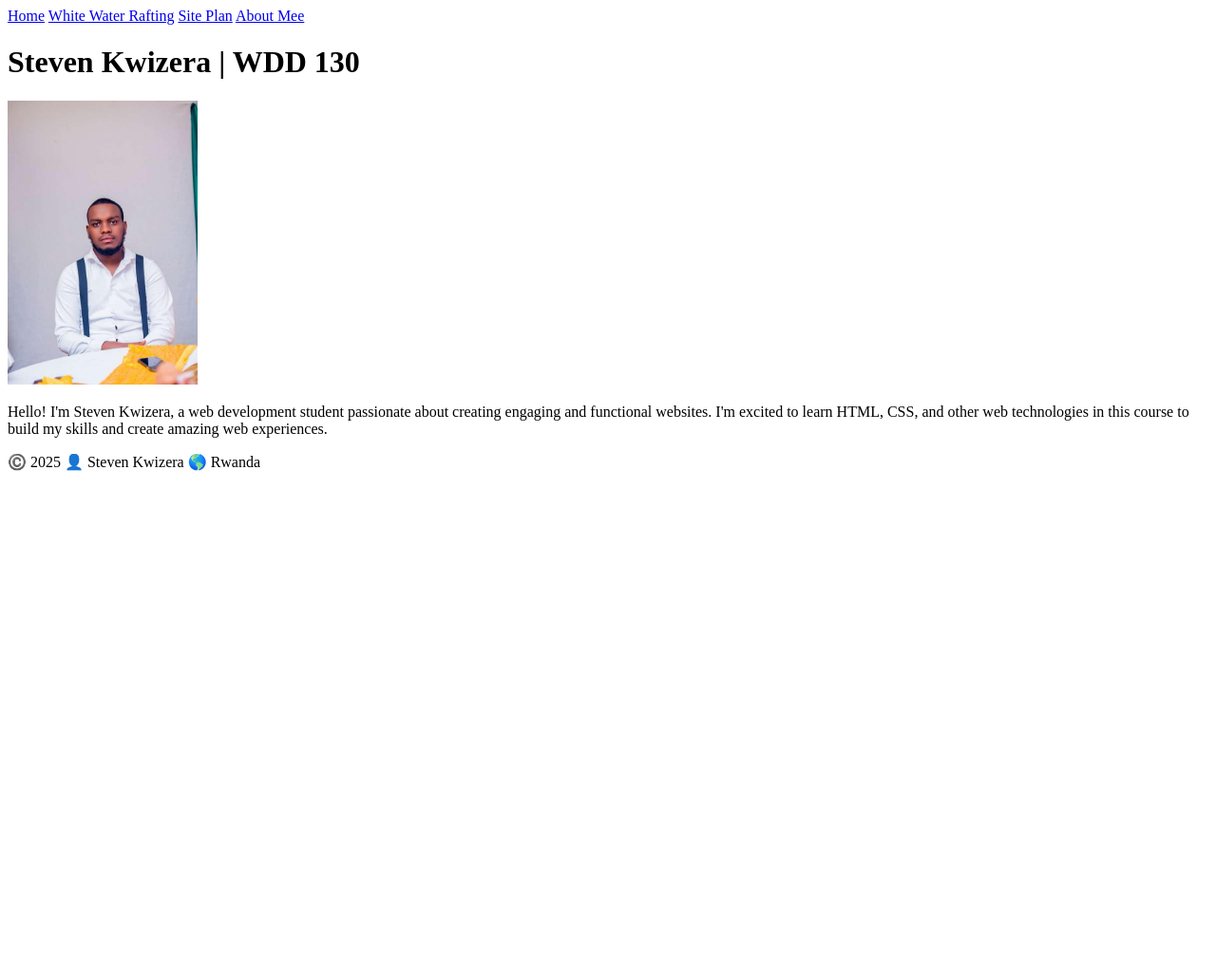
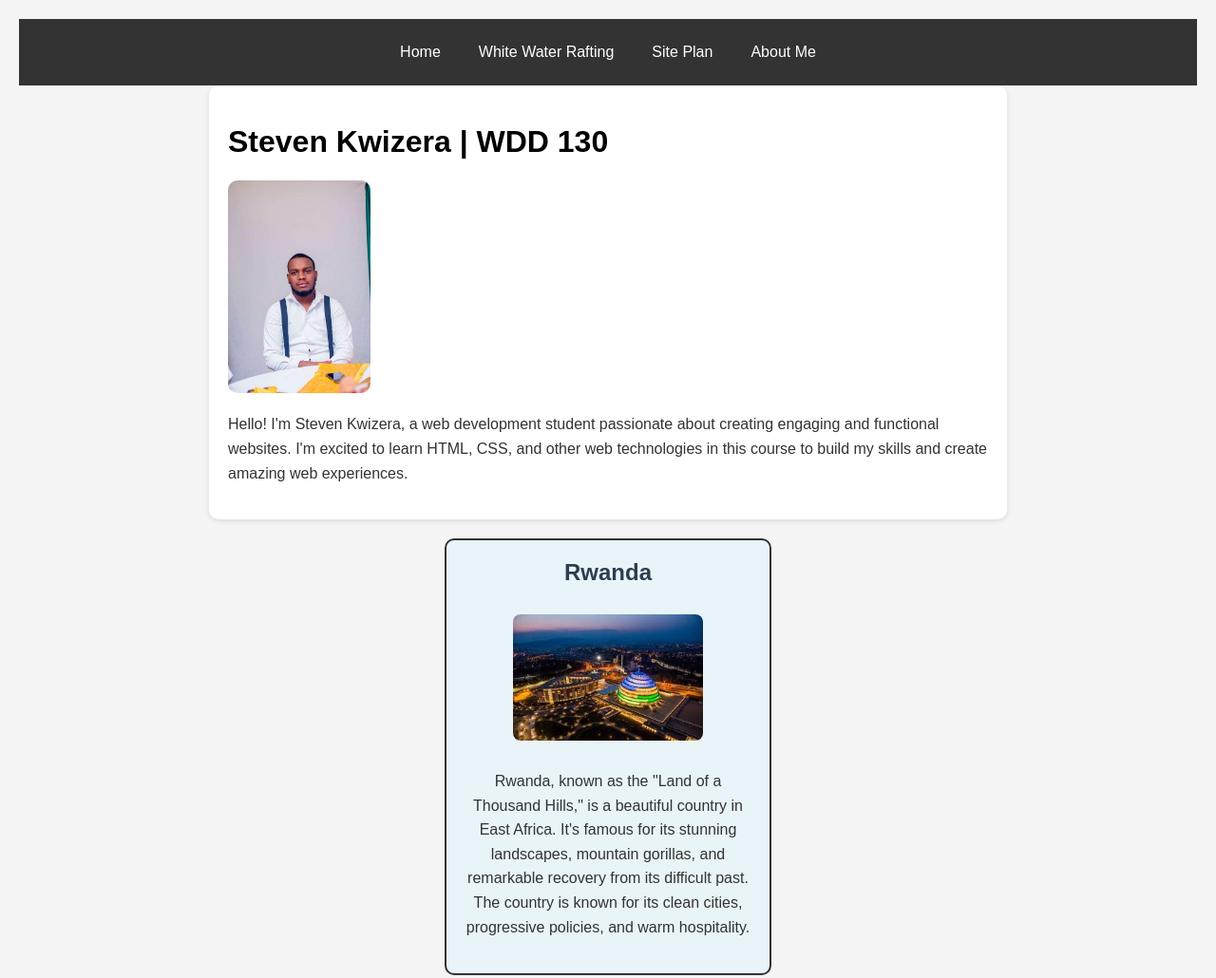
Before and after one commit to Stevenkwizera06/wdd130, a plain HTML site: page index.html in a window 1280 px wide. Shown: the top 1030 px of the page at 95% size. Before the commit the page ends 800 px from the top, so only its background shows below. Drawn offline with Linux system fonts and the light colour scheme.

Commit message:
Complete Home Page Enhancement Assignment

```diff
--- a/index.html
+++ b/index.html
@@ -1,26 +1,42 @@
 <!DOCTYPE html>
 <html lang="en-US">
+
 <head>
     <meta charset="utf-8">
     <meta name="viewport" content="width=device-width, initial-scale=1.0">
     <title>Steven Kwizera | WDD 130</title>
+    <meta name="description"
+        content="Steven Kwizera's WDD 130 course home page showcasing web development skills and projects including white water rafting site plan.">
+    <meta name="author" content="Steven Kwizera">
+    <link rel="stylesheet" href="styles.css">
 </head>
+
 <body>
     <header>
         <nav>
             <a href="#">Home</a>
             <a href="#">White Water Rafting</a>
             <a href="#">Site Plan</a>
-            <a href="#">About Mee</a>
+            <a href="#">About Me</a>
         </nav>
     </header>
     <main>
         <h1>Steven Kwizera | WDD 130</h1>
         <img src="images/wakaso.jpg" alt="Steven Kwizera - Web Development Student" width="200">
-        <p>Hello! I'm Steven Kwizera, a web development student passionate about creating engaging and functional websites. I'm excited to learn HTML, CSS, and other web technologies in this course to build my skills and create amazing web experiences.</p>
+        <p>Hello! I'm Steven Kwizera, a web development student passionate about creating engaging and functional
+            websites. I'm excited to learn HTML, CSS, and other web technologies in this course to build my skills and
+            create amazing web experiences.</p>
     </main>
+    <aside>
+        <h2>Rwanda</h2>
+        <img src="images/rwanda.jpg" alt="Beautiful landscape of Rwanda" width="200">
+        <p>Rwanda, known as the "Land of a Thousand Hills," is a beautiful country in East Africa. It's famous for its
+            stunning landscapes, mountain gorillas, and remarkable recovery from its difficult past. The country is
+            known for its clean cities, progressive policies, and warm hospitality.</p>
+    </aside>
     <footer>
         <p>©️ 2025 👤 Steven Kwizera 🌎 Rwanda</p>
     </footer>
 </body>
+
 </html>
--- /dev/null
+++ b/styles.css
@@ -0,0 +1,92 @@
+/* WDD 130 - Steven Kwizera */
+
+body {
+    font-family: Arial, sans-serif;
+    margin: 0;
+    padding: 20px;
+    background-color: #f4f4f4;
+}
+
+header {
+    background-color: #333;
+    color: white;
+    padding: 1rem;
+    text-align: center;
+}
+
+nav {
+    display: flex;
+    justify-content: center;
+    gap: 20px;
+}
+
+nav a {
+    color: white;
+    text-decoration: none;
+    padding: 10px;
+}
+
+nav a:hover {
+    background-color: #555;
+    border-radius: 5px;
+}
+
+main {
+    max-width: 800px;
+    margin: 0 auto;
+    padding: 20px;
+    background-color: white;
+    border-radius: 10px;
+    box-shadow: 0 2px 5px rgba(0,0,0,0.1);
+}
+
+main img {
+    width: 150px;
+    height: auto;
+    border-radius: 10px;
+    display: block;
+    margin: 20px 0;
+}
+
+p {
+    padding: 0;
+    line-height: 1.6;
+    color: #333;
+}
+
+aside {
+    width: 300px;
+    margin: 20px auto;
+    border: 2px solid #333;
+    padding: 20px;
+    background-color: #e8f4f8;
+    color: #2c3e50;
+    border-radius: 10px;
+    text-align: center;
+}
+
+aside img {
+    width: 200px;
+    height: auto;
+    border-radius: 8px;
+    margin: 10px 0;
+}
+
+aside h2 {
+    color: #2c3e50;
+    margin-top: 0;
+}
+
+footer {
+    margin-top: 30px;
+    border-top: 2px solid #333;
+    text-align: center;
+    padding: 20px;
+    background-color: #333;
+    border-radius: 10px;
+}
+
+footer p {
+    color: #f8f8f8;
+
+}
```
Also changed, not shown: images/rwanda.jpg (added), 1 other file.
